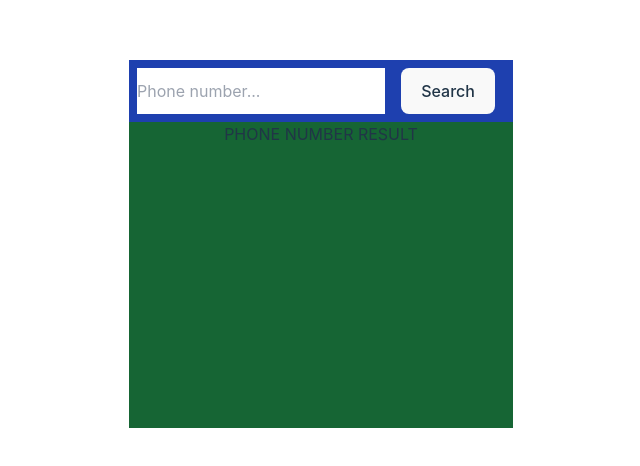
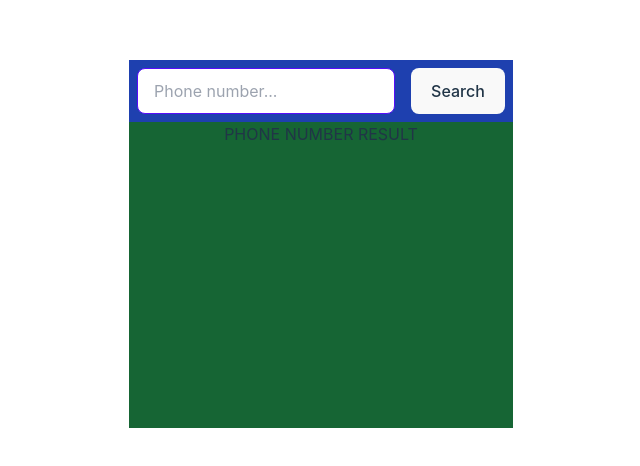
Before and after one commit to roycehoe/number-search, a Vue app in the folder frontend/: page / in a window 1280 px wide. Shown: the part 156-622 px from the top of the page, without its empty margins (319-959 px from the left). Built offline with nearby package versions, Linux system fonts and the light colour scheme.

Commit message:
feat: Create skeleton for a reactive click component that logs form inputs to console

```diff
--- a/frontend/package.json
+++ b/frontend/package.json
@@ -9,6 +9,7 @@
     "preview": "vite preview"
   },
   "dependencies": {
+    "daisyui": "^2.51.4",
     "vue": "^3.2.47"
   },
   "devDependencies": {
--- a/frontend/src/App.vue
+++ b/frontend/src/App.vue
@@ -1,4 +1,14 @@
 <script setup lang="ts">
+import { ref } from 'vue';
+
+
+const searchInput = ref("")
+
+function handleClick() {
+  console.log(searchInput.value)
+}
+
+
 </script>
 
 <template>
@@ -7,10 +17,11 @@
       <div class="phone-number-input bg-blue-800 row-span-1">
         <div class="flex m-2">
           <div>
-            <input type="text" placeholder="Phone number..." class="input input-bordered input-primary w-full h-full" />
+            <input v-model="searchInput" type="text" placeholder="Phone number..."
+              class="input input-bordered input-primary w-full h-full" />
           </div>
           <div class="ml-4">
-            <button>Search</button>
+            <button @click="handleClick">Search</button>
           </div>
         </div>
       </div>
--- a/frontend/tailwind.config.cjs
+++ b/frontend/tailwind.config.cjs
@@ -7,5 +7,5 @@ module.exports = {
   theme: {
     extend: {},
   },
-  plugins: [],
+  plugins: [require("daisyui")],
 }
```
Also changed, not shown: 1 other file (tests, documents, lock files or other folders).
